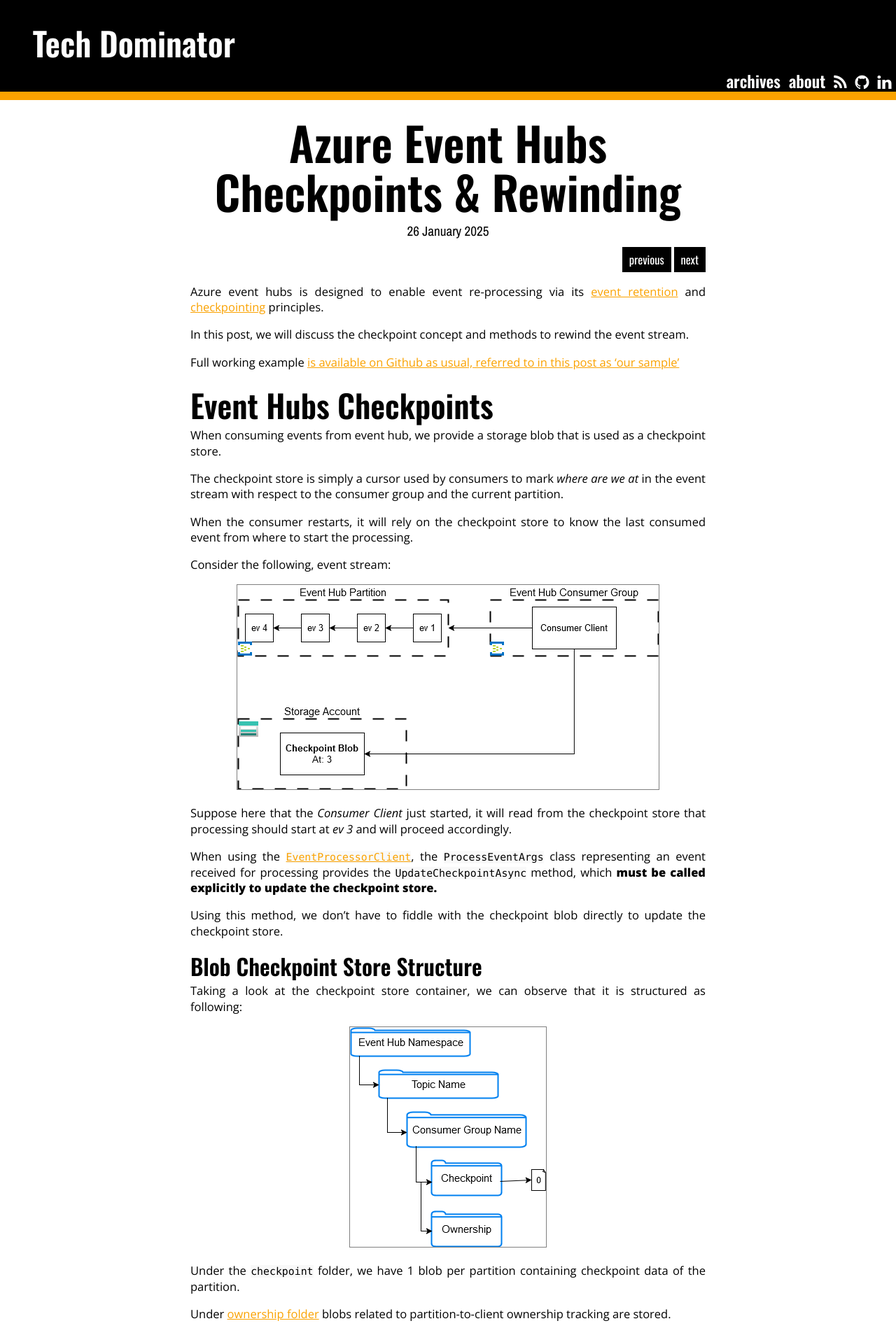
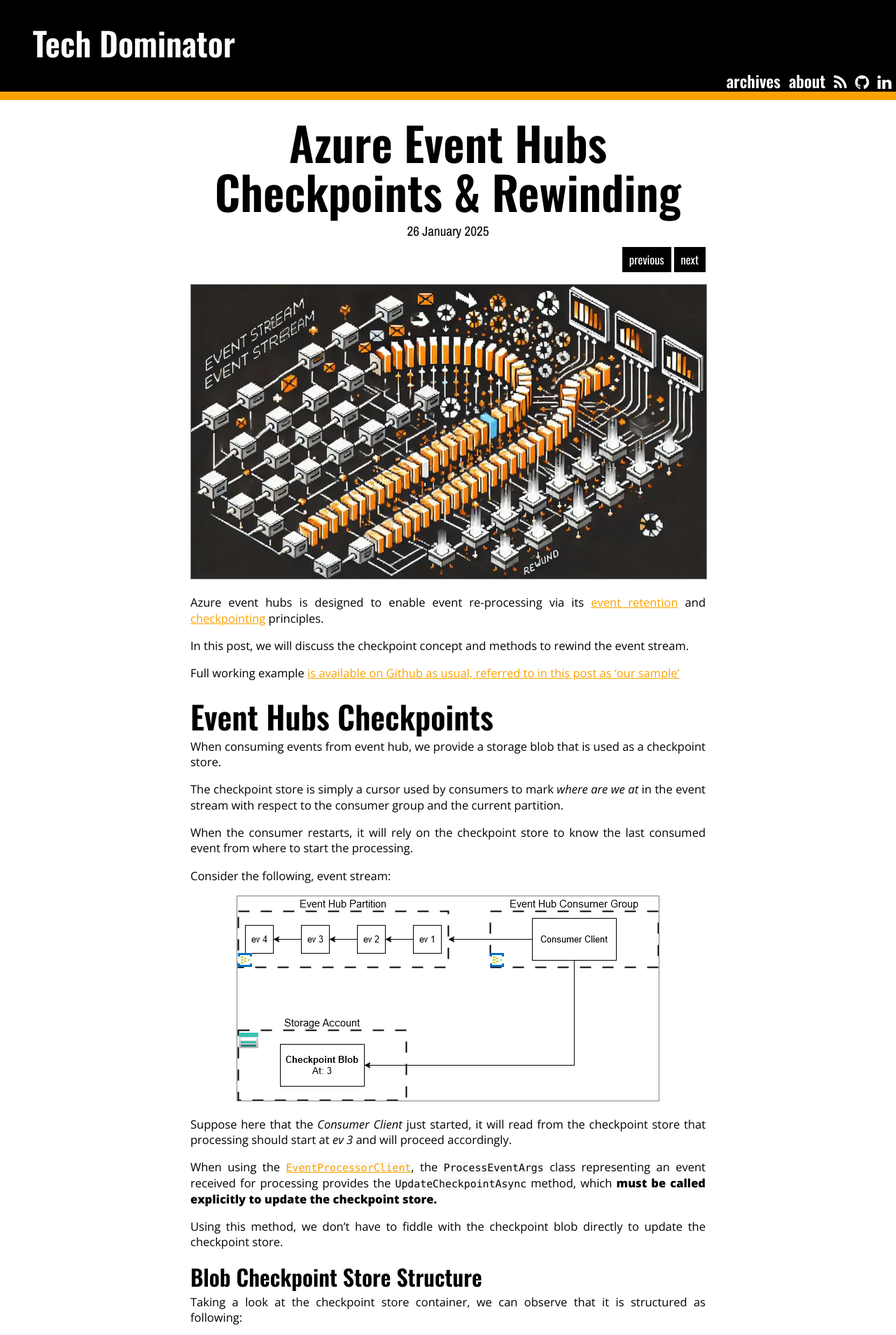
Before and after one commit to MissaouiChedy/MissaouiChedy.github.io, a Jekyll site: the page built from _posts/2025-01-26-azure-event-hubs-checkpoints-&-rewinding.md, in a window 1280 px wide. Shown: the top 1908 px of the page at 70% size. Built offline with Jekyll 4.4.1, drawn with Linux system fonts in a browser that asks for light colours; nearby versions of some CDN libraries; comment, search, counter and statistics services are not loaded.

Commit message:
Image optimizations

```diff
--- a/_posts/2025-01-26-azure-event-hubs-checkpoints-&-rewinding.md
+++ b/_posts/2025-01-26-azure-event-hubs-checkpoints-&-rewinding.md
@@ -5,6 +5,10 @@
 categories: article
 comments: true
 ---
+
+<div class="img-container">
+  <img src="{{ site.url }}/imgs/AzureEventhubCheckpointRewindCover.webp" alt="Azure Event hubs Checkpoint Rewind Cover" />
+</div>
 
 Azure event hubs is designed to enable event re-processing via its [event retention](https://learn.microsoft.com/en-us/azure/event-hubs/event-hubs-features#event-retention) and [checkpointing](https://learn.microsoft.com/en-us/azure/event-hubs/event-hubs-features#checkpointing) principles.
 
```
Also changed, not shown: imgs/AzureEventhubCheckpointRewindCover.webp (added), imgs/AzureEventhubConsumerClientCover.webp, imgs/AzureEventhubEventProcessorCover.webp.
